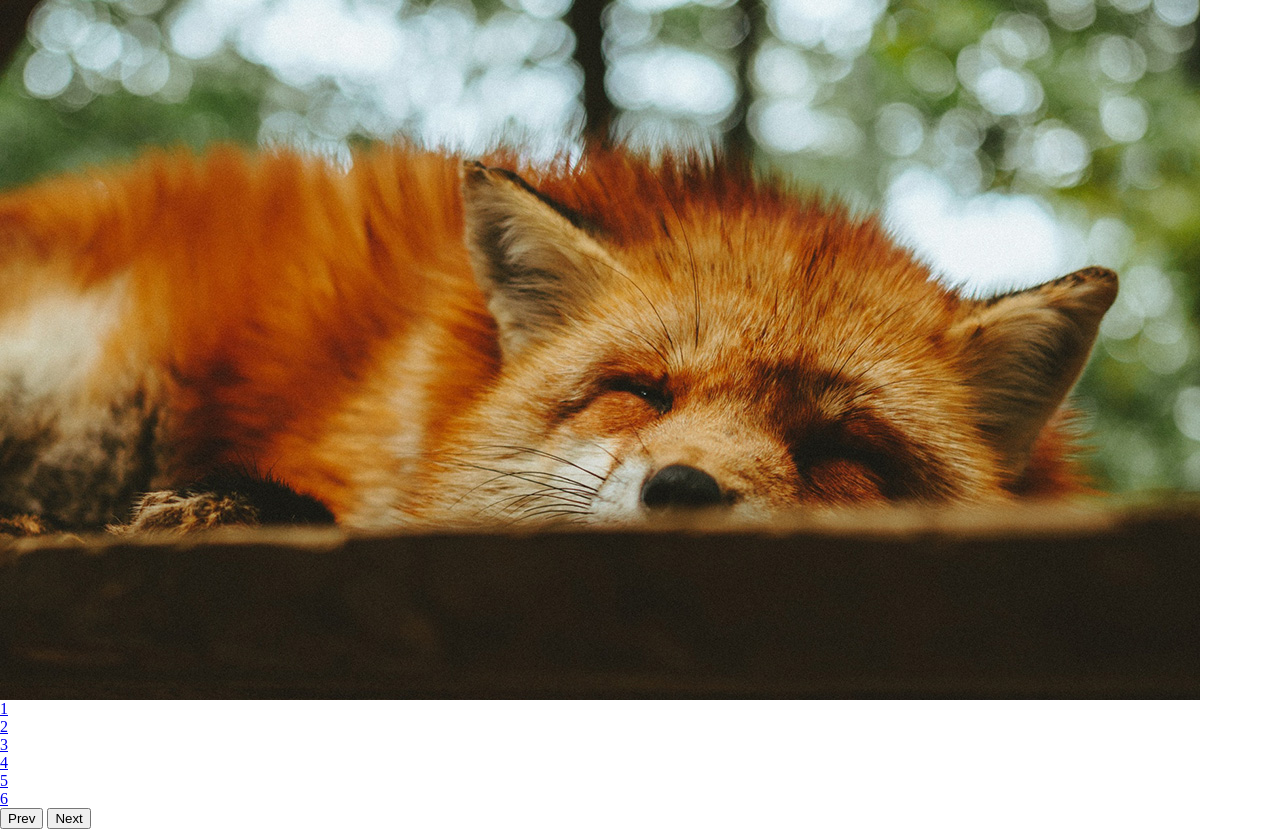
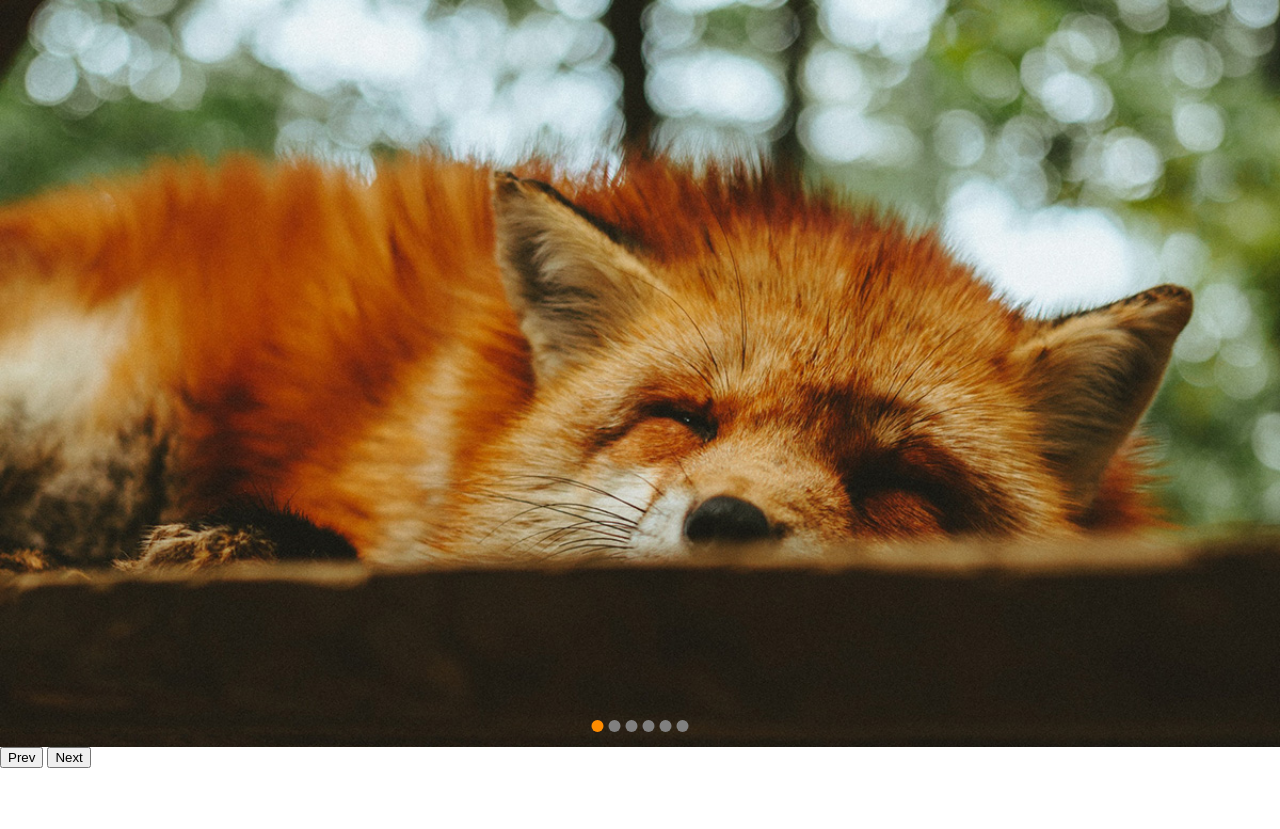
Before and after one commit to igorgoiis/slide-javascript, a plain HTML site: page index.html in a window 1280 px wide. After the commit the page ends 800 px from the top, so only its background shows below. Drawn offline with Linux system fonts and the light colour scheme.

Commit message:
Pagination done

```diff
--- a/css/style.css
+++ b/css/style.css
@@ -11,10 +11,12 @@ ul {
 img {
   display: block;
   max-width: 100%;
+  width: 100%;
 }
 
 .slide-wrapper {
   overflow: hidden;
+  position: relative;
 }
 
 .slide {
@@ -31,3 +33,27 @@ slide:hover {
   max-width: 1980px;
   margin: 0px;
 }
+
+[data-control="slide"] {
+  display: flex;
+  justify-content: center;
+  column-gap: 5px;
+  position: absolute;
+  bottom: 15px;
+  left: 50%;
+  transform: translateX(-50%);
+}
+
+[data-control="slide"] li a {
+  display: block;
+  width: 12px;
+  height: 12px;
+  border-radius: 50%;
+  background: gray;
+  overflow: hidden;
+  text-indent: -999px;
+}
+
+[data-control="slide"] li.active a, [data-control="slide"] li a:hover {
+  background: darkorange;
+}
--- a/js/slide.js
+++ b/js/slide.js
@@ -6,6 +6,7 @@ export class Slide {
     this.wrapper = document.querySelector(wrapper);
     this.dist = { finalPosition: 0, startX: 0, movement: 0 };
     this.activeClass = 'active';
+    this.changeEvent = new Event('changeEvent');
   }
 
   transition(active) {
@@ -97,6 +98,7 @@ export class Slide {
     this.slidesIndexNav(index);
     this.dist.finalPosition = activeSlide.position;
     this.changeActiveClass();
+    this.wrapper.dispatchEvent(this.changeEvent);
   }
 
   changeActiveClass() {
@@ -179,20 +181,24 @@ export class SlideNav extends Slide {
       event.preventDefault();
       this.changeSlide(index);
     });
+    this.wrapper.addEventListener('changeEvent', this.activeControlItem);
   }
 
   activeControlItem() {
     this.controlArray.forEach(item => item.classList.remove(this.activeClass));
     this.controlArray[this.index.active].classList.add(this.activeClass);
+    console.log(this.controlArray[this.index.active]);
   }
 
   addControl(customControl) {
     this.control = document.querySelector(customControl) || this.createControl();
     this.controlArray = [...this.control.children];
     this.controlArray.forEach(this.eventControl);
+    this.activeControlItem();
   }
 
   bindControlEvents() {
     this.eventControl = this.eventControl.bind(this);
+    this.activeControlItem = this.activeControlItem.bind(this);
   }
 }
```
